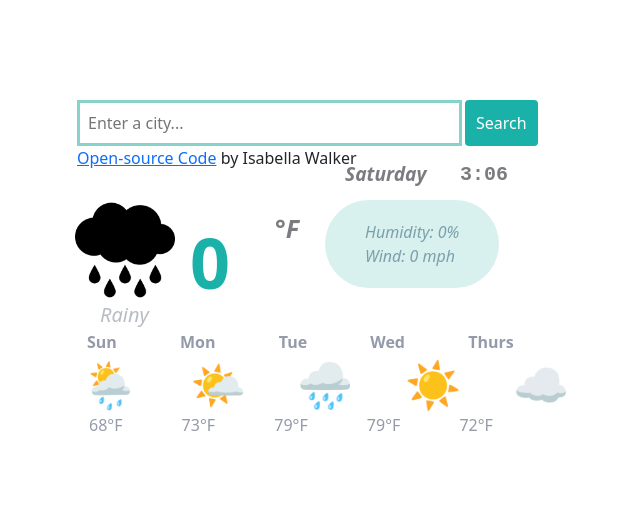
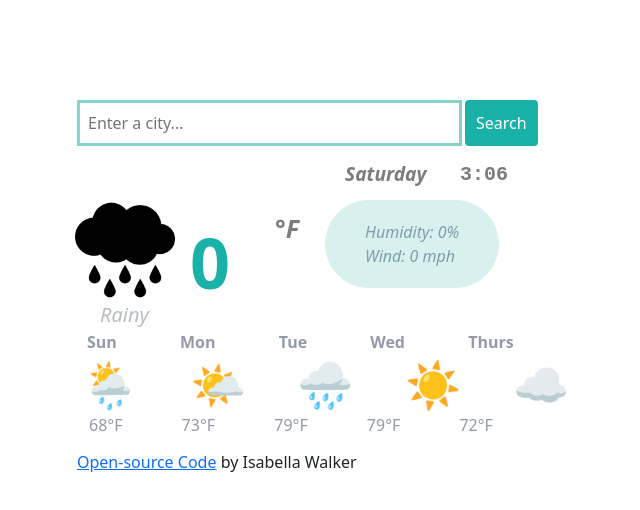
Before and after one commit to IsabellaEvelyn/weather-app, a plain HTML site: page index.html in a window 1280 px wide. Shown: the whole page, without its empty margins (35-675 px from the left). Drawn offline with nearby package versions, Linux system fonts and the light colour scheme.

Commit message:
added open-source code

```diff
--- a/index.html
+++ b/index.html
@@ -44,10 +44,12 @@
         <div class="weather-emojis">🌦 🌤 🌧 ☀️ ☁️</div>
         <div class="future-temperatures">68°F 73°F 79°F 79°F 72°F</div>
       </form>
-      <a href="https://github.com/IsabellaEvelyn/weather-app"
-        >Open-source Code</a
-      >
-      <span>by Isabella Walker</span>
+      <div class="open-source-code-link">
+        <a href="https://github.com/IsabellaEvelyn/weather-app" target="_blank"
+          >Open-source Code</a
+        >
+        <span>by Isabella Walker</span>
+      </div>
     </div>
     <script src="src/functionality.js"></script>
   </body>
--- a/src/styles.css
+++ b/src/styles.css
@@ -116,3 +116,7 @@ img {
   left: 124px;
   color: #949aa9;
 }
+.open-source-code-link {
+  position: fixed;
+  top: 450px;
+}
```
